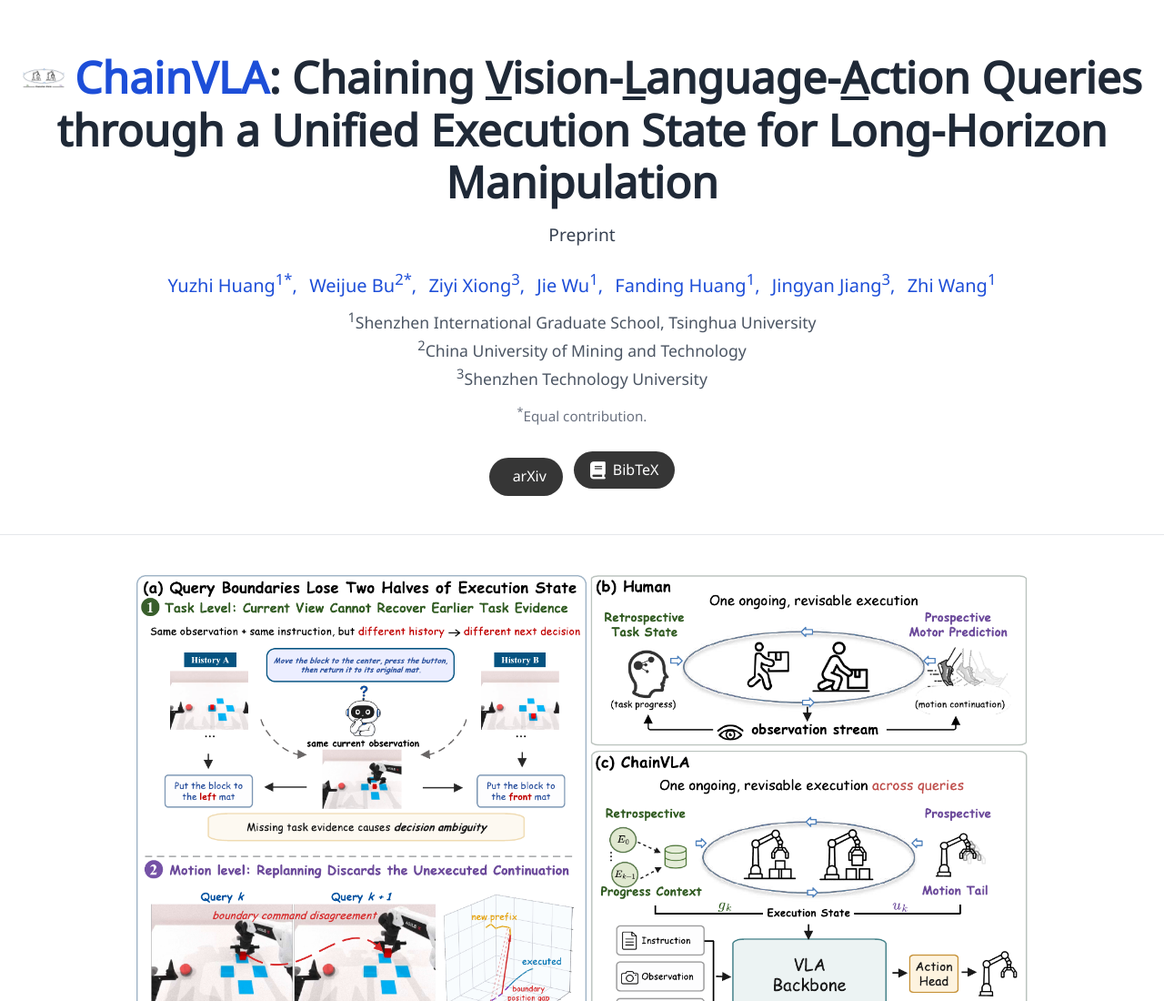
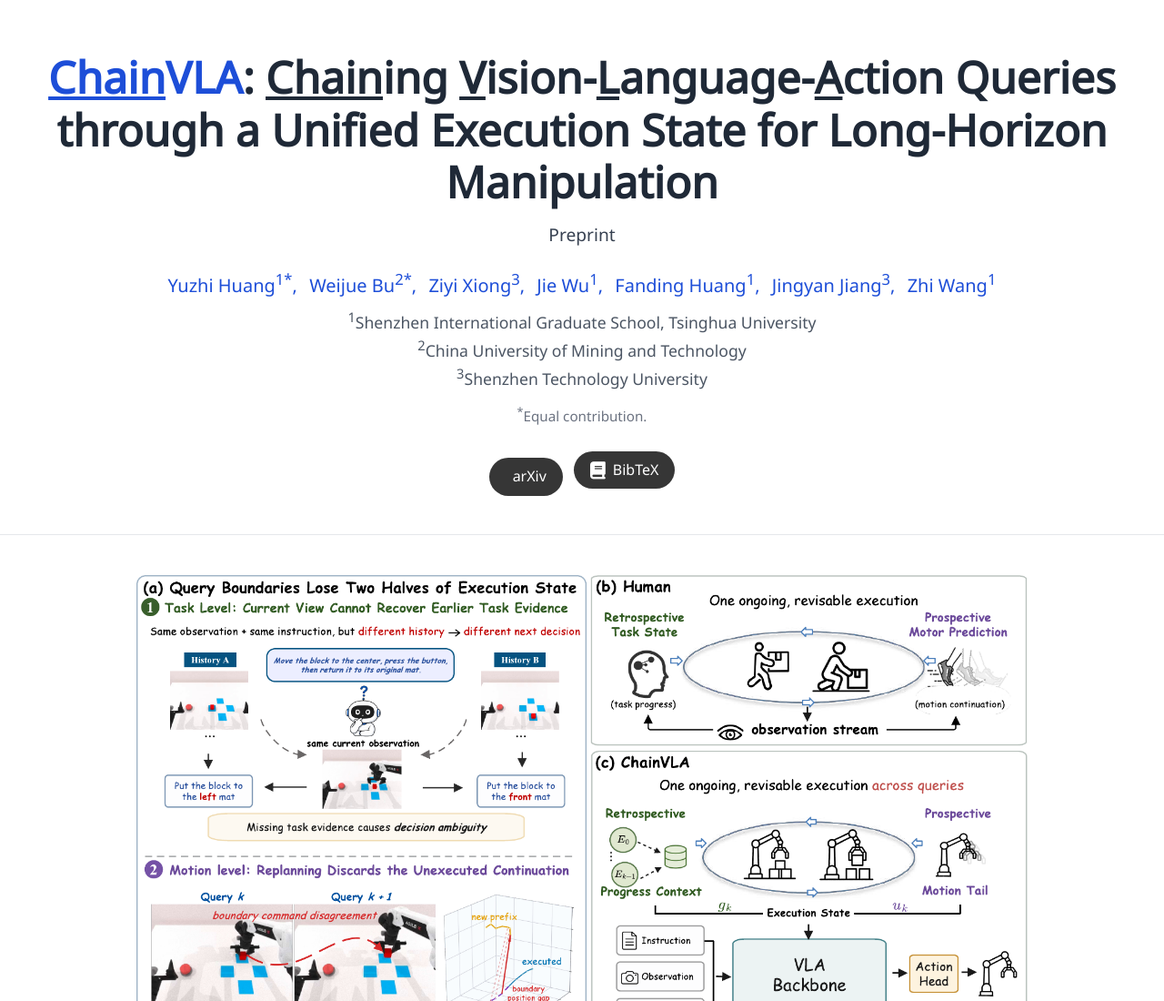
Before and after one commit to MuQY1818/chainvla-web, a plain HTML site: page index.html in a window 1280 px wide. Shown: the top 1100 px of the page at 91% size. Drawn offline with Linux system fonts and the light colour scheme; some icons are missing; a web font is replaced by a local one.

Commit message:
Remove title logo, underline Chain letters

```diff
--- a/index.html
+++ b/index.html
@@ -61,8 +61,8 @@
   <section class="hero">
     <div class="container center">
       <h1 class="title">
-        <span class="title-highlight"><img src="Figures/icon.png" alt="ChainVLA icon" class="title-icon">ChainVLA</span>:
-        Chaining <u>V</u>ision-<u>L</u>anguage-<u>A</u>ction Queries through a Unified Execution State for Long-Horizon Manipulation
+        <span class="title-highlight"><u>Chain</u>VLA</span>:
+        <u>Chain</u>ing <u>V</u>ision-<u>L</u>anguage-<u>A</u>ction Queries through a Unified Execution State for Long-Horizon Manipulation
       </h1>
       <p class="subtitle center">Preprint</p>
 
```
